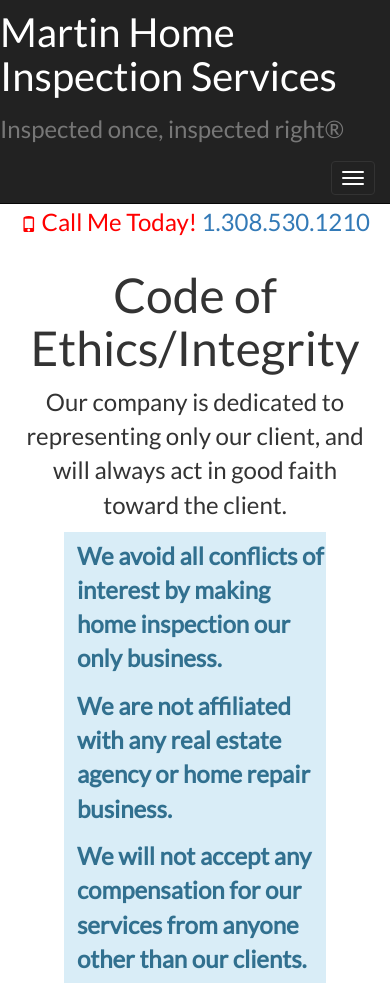
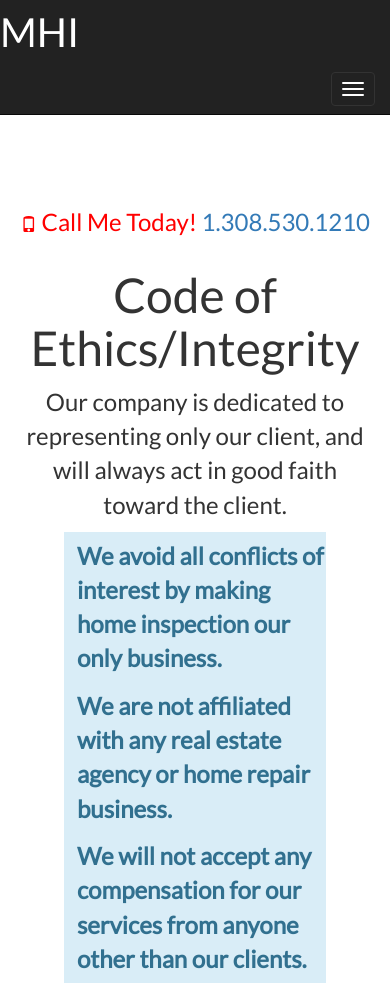
Before and after one commit to nppat/martinhomeinspection, a website: page client/index.html at #!/about in a window 390 px wide. Shown: the top 986 px of the page. Drawn offline with nearby package versions, Linux system fonts and the light colour scheme; files whose address does not match are found by name.

Commit message:
fix issue with navbar brand being too big on xs and small screen.  use bootstrap visible classes to fix issue

```diff
--- a/client/partials/about.html
+++ b/client/partials/about.html
@@ -2,8 +2,9 @@
 	<div class='container-fluid'>
 		<div class='navbar-header'>
             <div id="brand col-xs-12 col-sm-12 col-md-12 col-lg-6 left">
-                <h4 class="text-left">Martin Home Inspection Services</h4>
-                <h5><small>Inspected once, inspected right&reg;</small></h5>
+				<h4 class="visible-lg visible-md text-left ">Martin Home Inspection Services</h4>
+                <h5 class="visible-lg visible-md"><small>Inspected once, inspected right&reg;</small></h5>
+				<h4 class='mobile_brand visible-sm visible-xs'>MHI</h4>
             </div>
 			<!-- <div class="brand col-xs-12 col-sm-12 col-md-12 col-lg-6 right pull-right">
 				<p id="callNow" class="text-right"><span class="glyphicon glyphicon-phone"></span> Call Me Today! <a href="tel:+13085301210">1.308.530.1210</a></p>
```
Also changed, not shown: client/partials/contact.html (+3 -2 lines), client/partials/inspection.html (+3 -2 lines), client/partials/qualifications.html (+3 -2 lines).
